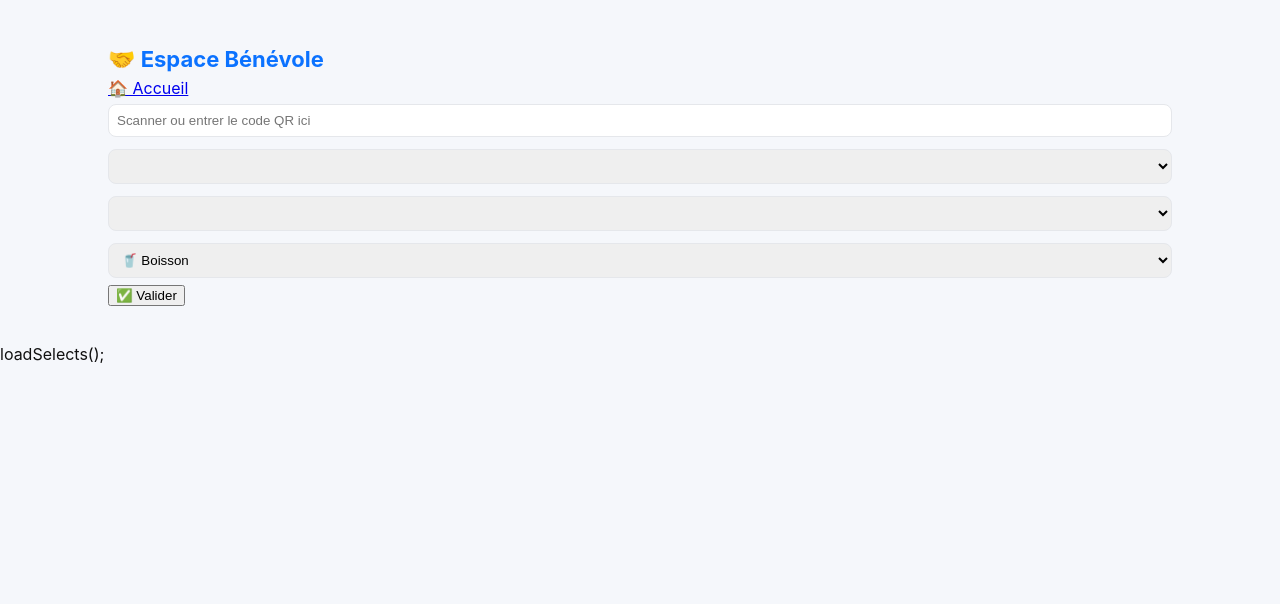
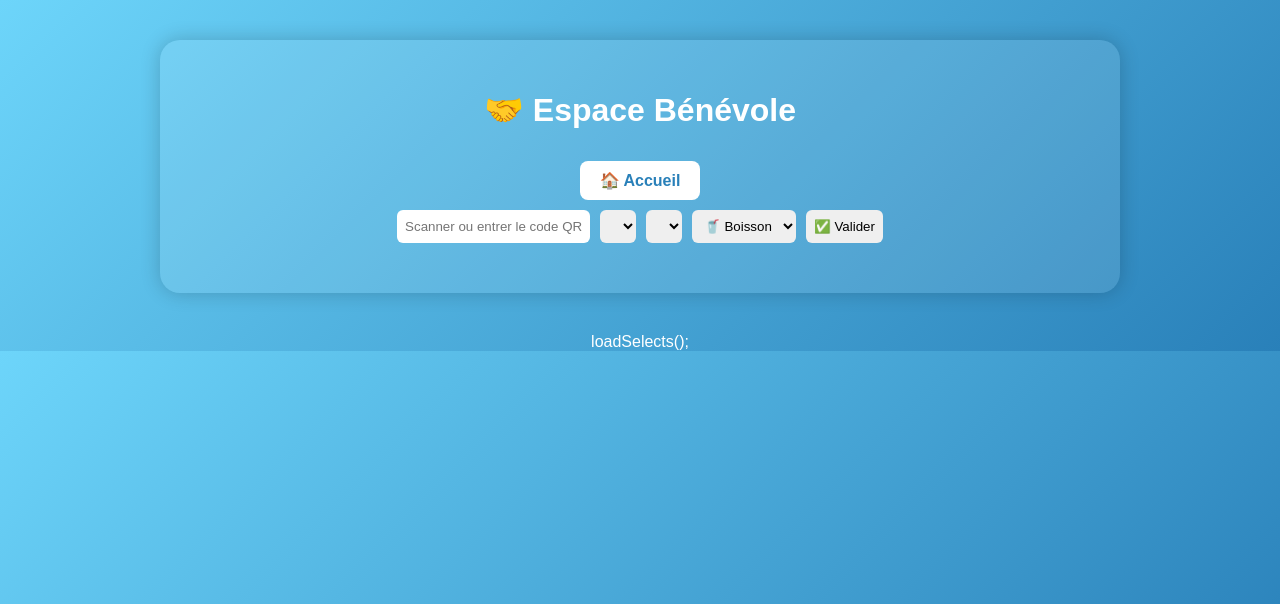
Before and after one commit to gaudotjeremy-sketch/moov-authume-app, a Flask app: page /scan in a window 1280 px wide. Shown: the top 604 px of the page. Run offline with Flask 3, Linux system fonts and the light colour scheme; lists and menus that the app fills with data are empty.

Commit message:
Update style.css

```diff
--- a/static/style.css
+++ b/static/style.css
@@ -1,23 +1,96 @@
-/* static/style.css */
-:root{--primary:#0b72ff;--muted:#6b7280;--bg:#f5f7fb}
-*{box-sizing:border-box}
-body{font-family:Inter,Arial,Helvetica,sans-serif;background:var(--bg);margin:0;color:#111}
-.center{max-width:720px;margin:40px auto;text-align:center}
-.container{max-width:1100px;margin:20px auto;padding:18px}
-.card{background:#fff;padding:16px;border-radius:12px;box-shadow:0 6px 18px rgba(15,23,42,0.06);margin-bottom:12px}
-.logo{width:120px;margin:0 auto;display:block}
-h1{margin:8px 0 6px;font-size:22px;color:var(--primary)}
-.lead{color:var(--muted)}
-.buttons{display:flex;gap:12px;justify-content:center;margin:14px 0}
-.btn{display:inline-block;padding:10px 16px;background:var(--primary);color:#fff;border-radius:10px;text-decoration:none;font-weight:600}
-.btn:hover{opacity:.95}
-.row{display:flex;gap:12px;flex-wrap:wrap}
-input,select,textarea{padding:8px;border:1px solid #e5e7eb;border-radius:8px;width:100%;margin:6px 0}
-.form-row{display:grid;grid-template-columns:repeat(2,1fr);gap:8px}
-table{width:100%;border-collapse:collapse;margin-top:10px}
-th,td{padding:8px;border-bottom:1px solid #f3f4f6;text-align:left}
-small,.small{font-size:13px;color:var(--muted)}
-.hidden{display:none}
-.center-text{text-align:center}
-.result{font-weight:700;margin-top:12px}
-@media(max-width:850px){ .form-row{grid-template-columns:1fr} .row{flex-direction:column} .logo{width:100px} }
+body {
+    font-family: "Poppins", sans-serif;
+    background: linear-gradient(135deg, #6dd5fa, #2980b9);
+    color: #fff;
+    text-align: center;
+    margin: 0;
+}
+
+.container {
+    margin: 40px auto;
+    max-width: 900px;
+    background: rgba(255, 255, 255, 0.1);
+    padding: 30px;
+    border-radius: 20px;
+    box-shadow: 0 0 20px rgba(0,0,0,0.2);
+}
+
+.logo {
+    width: 120px;
+    border-radius: 50%;
+    margin-bottom: 10px;
+}
+
+h1, h2 {
+    color: #fff;
+}
+
+.button {
+    display: inline-block;
+    background: #fff;
+    color: #2980b9;
+    padding: 10px 20px;
+    margin: 10px;
+    border-radius: 8px;
+    text-decoration: none;
+    font-weight: bold;
+}
+
+.button:hover {
+    background: #2980b9;
+    color: #fff;
+}
+
+.button.danger {
+    background: #e74c3c;
+    color: #fff;
+}
+
+.button.danger:hover {
+    background: #c0392b;
+}
+
+.form-grid {
+    display: flex;
+    flex-wrap: wrap;
+    gap: 10px;
+    justify-content: center;
+    margin-bottom: 20px;
+}
+
+input, select, button {
+    padding: 8px;
+    border-radius: 6px;
+    border: none;
+}
+
+table {
+    width: 100%;
+    border-collapse: collapse;
+    background: rgba(255,255,255,0.2);
+    border-radius: 10px;
+    overflow: hidden;
+}
+
+th, td {
+    padding: 10px;
+    border-bottom: 1px solid rgba(255,255,255,0.3);
+}
+
+th {
+    background: rgba(0,0,0,0.2);
+}
+
+.message {
+    margin-top: 20px;
+    font-weight: bold;
+    font-size: 1.2em;
+}
+
+.message.success {
+    color: #2ecc71;
+}
+
+.message.error {
+    color: #e74c3c;
+}
```
